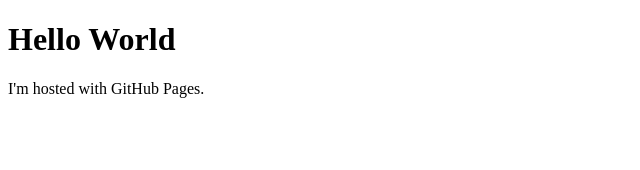
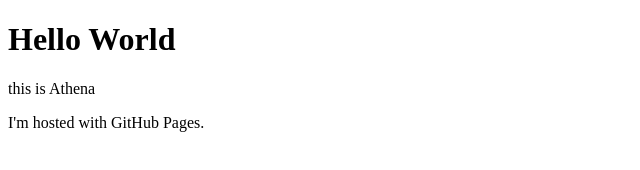
Before and after one commit to Fishier1224/Fishier1224.github.io, a plain HTML site: page index.html in a window 1280 px wide. Shown: the whole page, without its empty margins (0-640 px from the left). Drawn offline with Linux system fonts and the light colour scheme.

Commit message:
Update index.html

```diff
--- a/index.html
+++ b/index.html
@@ -2,6 +2,7 @@
 <html>
 <body>
 <h1>Hello World</h1>
+<p>this is Athena</p>
 <p>I'm hosted with GitHub Pages.</p>
 </body>
 </html>
```
